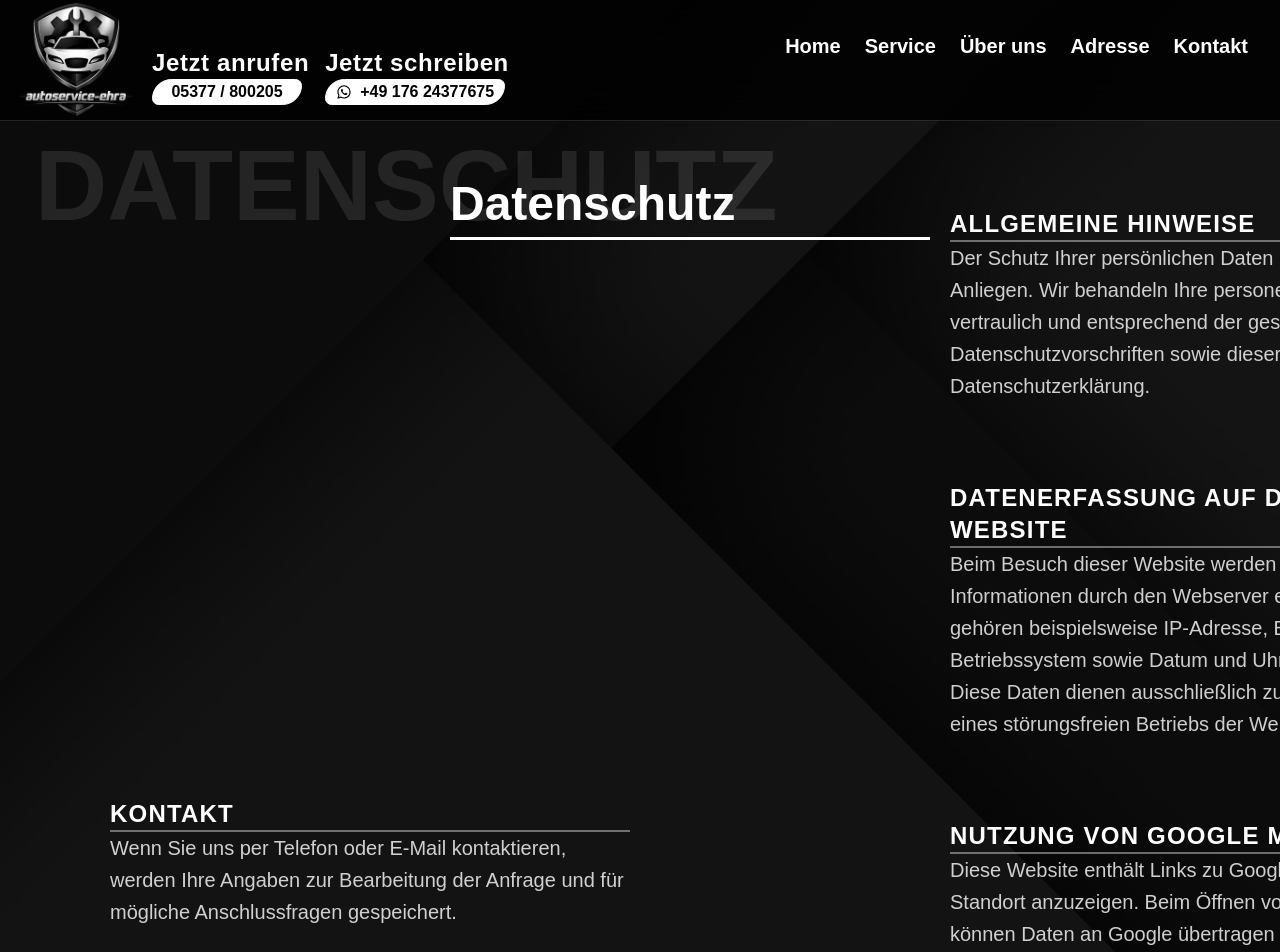
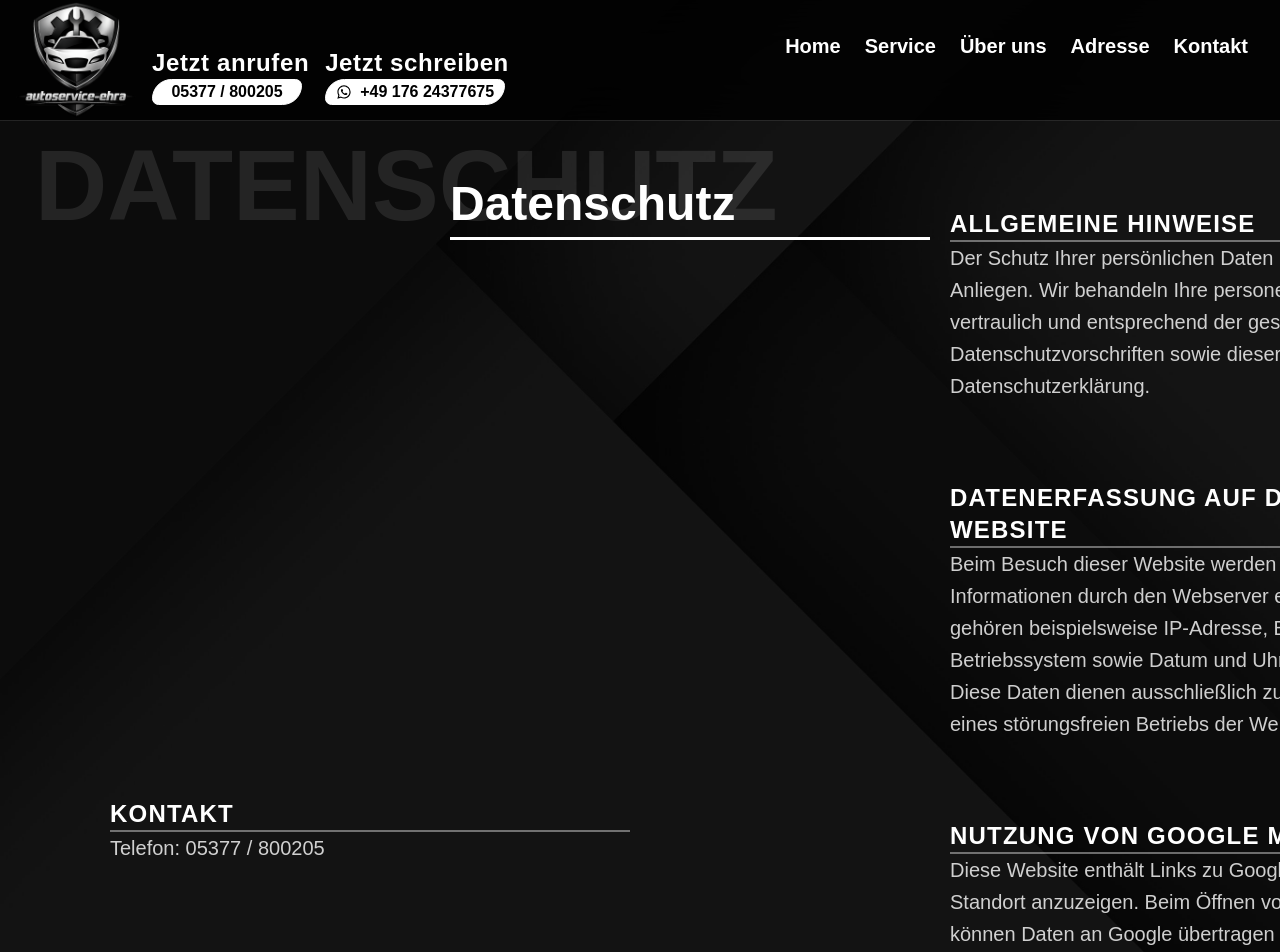
Before and after one commit to AndriyAtWork25/autoservice-ehra, a Next.js app: page /datenschutz in a window 1280 px wide. Shown: the top 952 px of the page. Built offline with nearby package versions, Linux system fonts and the light colour scheme; a web font is replaced by a local one.

Commit message:
feat: update legal pages and contact information

```diff
--- a/app/datenschutz/page.tsx
+++ b/app/datenschutz/page.tsx
@@ -174,9 +174,7 @@ export default function Datenschutz() {
                   <div className="mt-3 h-[2px] w-full bg-white/40"></div>
 
                   <p className="mt-6 text-xl leading-8 text-white/80">
-                    Wenn Sie uns per Telefon oder E-Mail kontaktieren, werden
-                    Ihre Angaben zur Bearbeitung der Anfrage und für mögliche
-                    Anschlussfragen gespeichert.
+                    Telefon: 05377 / 800205
                   </p>
                 </div>
               </div>
--- a/app/impressum/page.tsx
+++ b/app/impressum/page.tsx
@@ -179,8 +179,6 @@ export default function Impressum() {
 
                   <p className="mt-6 text-xl leading-8 text-white/80">
                     Telefon: 05377 / 800205
-                    <br />
-                    E-Mail: info@autoservice-ehra.de
                   </p>
                 </div>
               </div>
```
